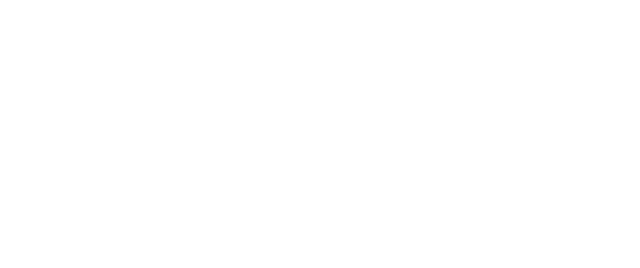
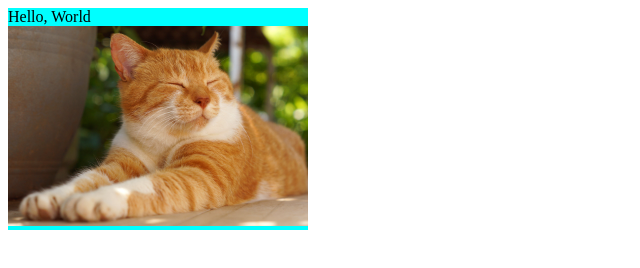
Before and after one commit to AnastasiaSneshko/2, a plain HTML site: page index.html in a window 1280 px wide. Shown: the whole page, without its empty margins (0-640 px from the left). Drawn offline with Linux system fonts and the light colour scheme.

Commit message:
training5

```diff
--- a/css/style.css
+++ b/css/style.css
@@ -0,0 +1,19 @@
+div{
+  background-color: aqua;
+  width: 300px;
+  overflow: hidden;
+}
+p{
+  width: 300px;
+}
+@media only screen and (max-width: 600px) {
+  div{
+    background-color: red;
+  }
+}
+
+div img{
+  width: 300px;
+  height: 200px;
+  object-fit: contain;
+}
--- a/index.html
+++ b/index.html
@@ -9,6 +9,8 @@
 </head>
 
 <body>
+  <div>Hello, World</div>
+  <div><img src="images/1800x1200_cat_relaxing_on_patio_other.jpg" alt="cat"></div>
 </body>
 
 </html>
```
Also changed, not shown: images/1800x1200_cat_relaxing_on_patio_other.jpg (added).
